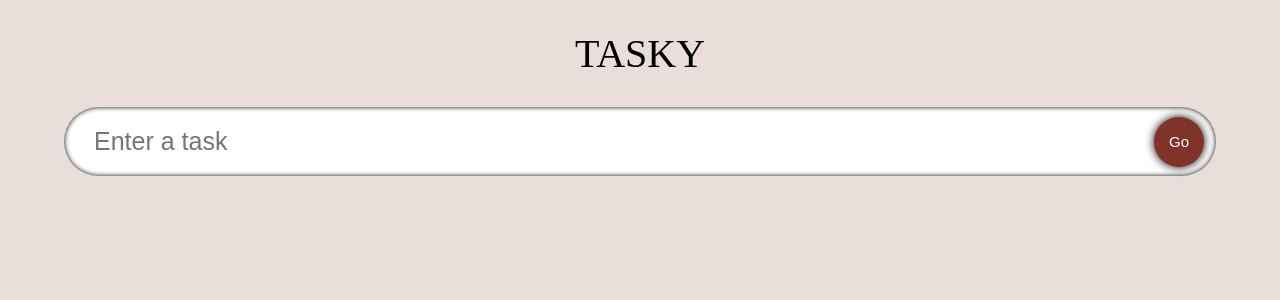
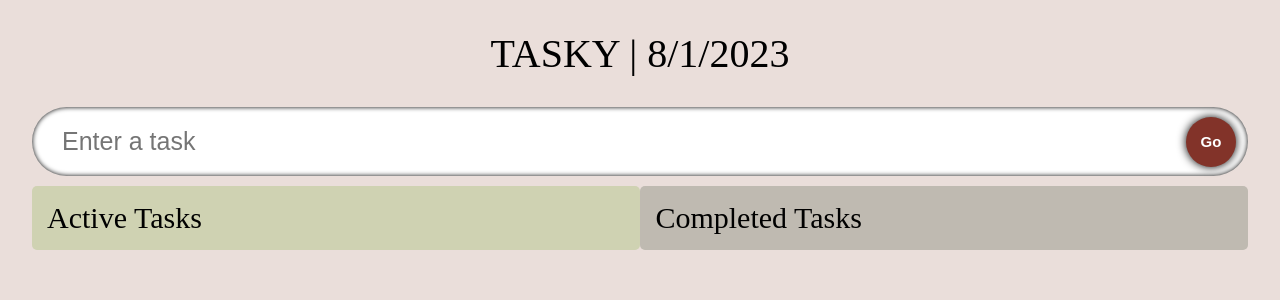
Before and after one commit to shangguanwang/Tasky, a React (Create React App) app: page / in a window 1280 px wide. Shown: the top 300 px of the page. Built offline with nearby package versions, Linux system fonts and the light colour scheme; a web font is replaced by a local one.

Commit message:
Func: drag and drop

```diff
--- a/package.json
+++ b/package.json
@@ -11,6 +11,7 @@
     "@types/react": "^18.2.18",
     "@types/react-dom": "^18.2.7",
     "react": "^18.2.0",
+    "react-beautiful-dnd": "^13.1.1",
     "react-dom": "^18.2.0",
     "react-icons": "^4.10.1",
     "react-scripts": "5.0.1",
@@ -40,5 +41,8 @@
       "last 1 firefox version",
       "last 1 safari version"
     ]
+  },
+  "devDependencies": {
+    "@types/react-beautiful-dnd": "^13.1.4"
   }
 }
--- a/src/App.tsx
+++ b/src/App.tsx
@@ -3,10 +3,12 @@ import './App.css';
 import InputField from './components/InputField';
 import { Todo } from './model';
 import TodoList from './components/TodoList';
+import {DragDropContext, DropResult} from 'react-beautiful-dnd'
 
 const App:React.FC = () => {
   const [todo, setTodo] = useState<string>("");
   const [todos, setTodos] = useState<Todo[]>([]);
+  const [completedTodos, setCompletedTodos] = useState<Todo[]>([]); /*for drag and drop */
 
   const handleAdd = (e:React.FormEvent)=>{
     e.preventDefault();
@@ -17,13 +19,47 @@ const App:React.FC = () => {
     }
   };
 
+  /* Define the onDrag function */
+  const onDragEnd =(result:DropResult)=>{
+    const {source, destination} = result;
+    // base case: if dragged to nowhere, return nothing
+    if(!destination||
+      (destination.droppableId===source.droppableId&&destination.index === source.index)){
+      return;
+    }
+    let add,
+      active = todos,
+      complete = completedTodos;
+
+    if(source.droppableId === 'TodosList'){
+      add = active[source.index];
+      active.splice(source.index,1); //remove from the list
+
+    }else{
+      add = complete[source.index];
+      complete.splice(source.index,1);
+    }
+    // add to destination
+    if(destination.droppableId === 'TodosList'){
+      active.splice(destination.index,0, add);
+    }else{
+      complete.splice(destination.index,0, add);
+    }
+    // add to the state
+    setCompletedTodos(complete);
+    setTodos(active);
+  }
+  // Today's date
+  let todaydate = new Date().toLocaleDateString();
 
   return (
+    <DragDropContext onDragEnd={onDragEnd}>
     <div className="App">
-      <span className="heading">Tasky</span>
+      <span className="heading">Tasky | {todaydate}</span>
       <InputField todo={todo} setTodo = {setTodo} handleAdd={handleAdd}/>
-      <TodoList todos = {todos} setTodos = {setTodos}/>
+      <TodoList todos = {todos} setTodos = {setTodos} completedTodos={completedTodos} setCompletedTodos={setCompletedTodos}/>
     </div>
+    </DragDropContext>
   );
 }
 
--- a/src/components/SingleTodo.tsx
+++ b/src/components/SingleTodo.tsx
@@ -3,14 +3,16 @@ import { Todo } from '../model';
 import {AiFillEdit, AiFillDelete} from 'react-icons/ai';
 import {MdDone} from 'react-icons/md';
 import "./styles.css";
+import { Draggable } from 'react-beautiful-dnd';
 
 type Props = {
-    todo: Todo,
+    index:number;
+    todo: Todo;
     todos:Todo[];
     setTodos:React.Dispatch<React.SetStateAction<Todo[]>>;
 }
 
-const SingleTodo = ({todo, todos, setTodos}:Props) => {
+const SingleTodo = ({index, todo, todos, setTodos}:Props) => {
     const [edit, setEdit] = useState<boolean>(false);
     const [editTodo, setEditTodo] = useState<string>(todo.todo);
 
@@ -44,8 +46,13 @@ const SingleTodo = ({todo, todos, setTodos}:Props) => {
     },[edit])
 
     return (
+    <Draggable draggableId={todo.id.toString()} index={index}>
+    {(provided)=>(
         /* If the edit mode is on, we display the input box, else display todo */
-    <form className="todos__single" onSubmit={(e)=>handleEdit(e, todo.id)}>
+        <form className="todos__single" onSubmit={(e)=>handleEdit(e, todo.id)}
+        {...provided.draggableProps}
+        {...provided.dragHandleProps}
+        ref={provided.innerRef}>
         { edit ? (
             <input ref = {inputRef} value={editTodo} onChange={(e)=>setEditTodo(e.target.value)} className="todos__single--text"/> /* display the original todo text, As a user types, reflect immediately in the field */
             ):(
@@ -74,6 +81,8 @@ const SingleTodo = ({todo, todos, setTodos}:Props) => {
                 </span>
             </div>
     </form>
+    )}
+    </Draggable>
   )
 }
 
--- a/src/components/TodoList.tsx
+++ b/src/components/TodoList.tsx
@@ -2,20 +2,45 @@ import React from 'react';
 import "./styles.css";
 import { Todo } from '../model';
 import SingleTodo from './SingleTodo';
+import { Droppable } from 'react-beautiful-dnd';
 
 interface Props {
     todos:Todo[];
     setTodos:React.Dispatch<React.SetStateAction<Todo[]>>;
+    completedTodos:Todo[];
+    setCompletedTodos:React.Dispatch<React.SetStateAction<Todo[]>>;
 }
 
-const TodoList = ({todos, setTodos}:Props) => {
+const TodoList = ({todos, setTodos, completedTodos, setCompletedTodos}:Props) => {
   return (
-    <div className="todos">
-        {todos.map(todo => (
-            <SingleTodo todo = {todo} key={todo.id}
-            todos={todos} setTodos={setTodos}/>
-        ))
-        }
+    <div className="container">
+        <Droppable droppableId='TodosList'>
+          {(provided, snapshot) => (
+            <div className={`todos ${snapshot.isDraggingOver?"dragactive":""}`} ref={provided.innerRef} {...provided.droppableProps}>
+              <span className="todos__heading">Active Tasks</span>
+                {todos.map((todo, index) => (
+                <SingleTodo index={index} todo = {todo} key={todo.id}
+                todos={todos} setTodos={setTodos}/>
+                ))
+                }
+                {provided.placeholder}
+            </div>
+          )
+          }
+        </Droppable>
+      <Droppable droppableId='TodosRemove'>
+        {(provided)=>(
+          <div className={"todos remove"} ref={provided.innerRef} {...provided.droppableProps}>
+          <span className="todos__heading">Completed Tasks</span>
+            {completedTodos.map((todo,index) => (
+            <SingleTodo index={index} todo = {todo} key={todo.id}
+            todos={completedTodos} setTodos={setCompletedTodos}/>
+          ))
+          }
+        {provided.placeholder}
+        </div>
+        )}
+      </Droppable>
     </div>
   )
 };
--- a/src/components/styles.css
+++ b/src/components/styles.css
@@ -1,6 +1,6 @@
 .input{
     display: flex;
-    width: 90%;
+    width: 95%;
     position: relative; /* because we need to put button inside the input box*/
     align-items: center;
 }
@@ -21,7 +21,7 @@
     outline: none;
   }
 
-  /* button */
+  /* Go button */
   .input_submit {
     position: absolute; /*position inside the input field*/
     width: 50px;
@@ -31,6 +31,7 @@
     right: 0px; /*align to the right*/
     border: none;
     font-size: 15px;
+    font-weight: bold;
     background-color: #823329;
     color: white;
     transition: 0.2s all;
@@ -46,6 +47,16 @@
     transform: scale(0.8);
     box-shadow: 0 0 5px black;
   }
+
+  /* TodoList.tsx: Two side styling for completed and active tasks container */
+  .container{
+    display: flex;
+    width: 95%;
+    margin-top: 10px;
+    align-items: flex-start;
+    justify-content: space-between;
+  }
+
   /* Make the the todo items are wrapped in its own line*/
   .todos {
     border-radius: 5px;
@@ -53,6 +64,19 @@
     flex-direction: column;
     width: 47.5%;
     padding: 15px;
+    background-color:#CFD2B2; /* pearl green */
+  }
+
+  .remove{
+    background-color: #BFBAB1; /*silver for the completed tasks background*/
+  }
+
+  .dragactive {
+    background-color: #C3C6AB; /* darker pearl green */
+  }
+
+  .todos__heading {
+    font-size:30px;
   }
 /* Style SingleTodo Card */
   .todos__single {
@@ -60,8 +84,13 @@
     border-radius: 5px;
     padding: 20px;
     margin-top: 15px;
-    background-image: url("https://img.freepik.com/free-photo/crumpled-yellow-paper-background-close-up_60487-2390.jpg?size=626&ext=jpg");
+    background-image: url("https://img.freepik.com/free-photo/design-space-paper-textured-background_53876-41740.jpg?w=826&t=st=1691265558~exp=1691266158~hmac=1228952acd1f51ca1f13f82e82dfa838bd60884fcf552bc65314b8219e91a38d");
     transition: 0.2s;
+  }
+
+  .todos__single:hover{
+    box-shadow: 0 0 5px black;
+    transform: scale(1.03);
   }
 
   .todos__single--text {
--- a/src/index.tsx
+++ b/src/index.tsx
@@ -7,7 +7,5 @@ const root = ReactDOM.createRoot(
   document.getElementById('root') as HTMLElement
 );
 root.render(
-  <React.StrictMode>
     <App />
-  </React.StrictMode>
 );
```
Also changed, not shown: 1 other file (tests, documents, lock files or other folders).
